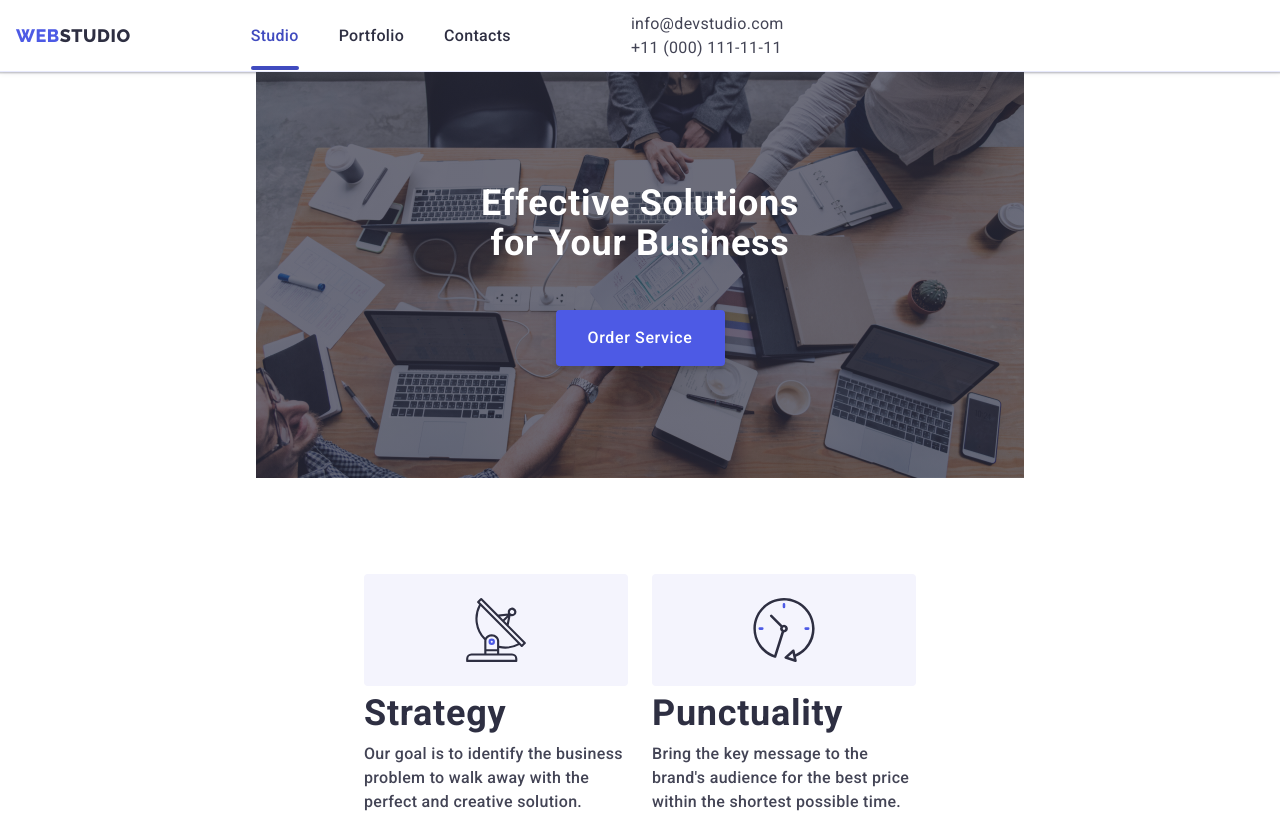
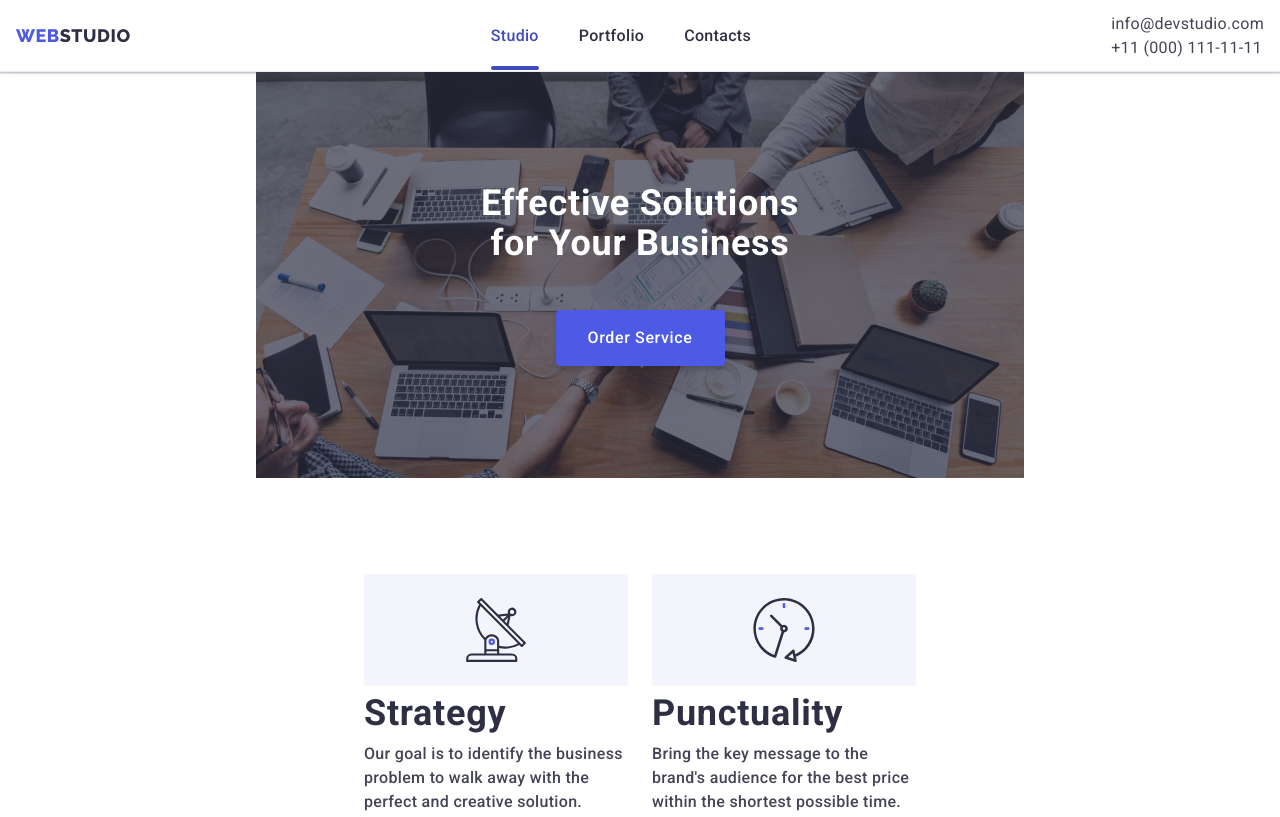
Before and after one commit to JamesKirk1985/goit-markup-hw-06, a plain HTML site: page index.html in a window 1280 px wide. Shown: the top 817 px of the page. Drawn offline with nearby package versions, Linux system fonts and the light colour scheme.

Commit message:
Mobile + Tablet 00

```diff
--- a/css/styles.css
+++ b/css/styles.css
@@ -63,11 +63,9 @@ img {
 }
 .container-header {
     width: 100%;
-}
-.nav {
-    /* width: 100%; */
     display: flex;
     justify-content: space-between;
+    align-items: center;
 }
 .menu-toggle {
     min-height: 24px;
@@ -557,15 +555,18 @@ img {
     align-items: center;
     } */
     .container-header {
-        max-width: 751px;
         display: flex;
-        gap: 120px;
-
+        justify-content: space-between;
+        align-content: baseline;
+    }
+    .logo-container {
+        display: flex;
+        align-items: center;
     }
     .nav {
         display: flex;
         gap: 120px;
-        justify-content: flex-start;
+        justify-content: space-between;
         align-content: baseline;
     }
     .nav-list {
--- a/index.html
+++ b/index.html
@@ -20,14 +20,15 @@
 <body class="body">
     <header class="header">
         <div class="container-header">
+            <div class="logo-container">
+                <a class="link logo" href="./index.html">web<span class="logo-studio">Studio</span></a>
+            </div>
             <nav class="nav">
-                <a class="link logo" href="./index.html">web<span class="logo-studio">Studio</span></a>
                 <ul class="list nav-list">
                     <li><a class="link nav-link active" href="./index.html">Studio</a></li>
                     <li><a class="link nav-link" href="./portfolio.html">Portfolio</a></li>
                     <li><a class="link nav-link" href="">Contacts</a></li>
                 </ul>
-
                 <button class="menu-toggle js-open-menu" aria-expanded="false" aria-controls="mobile-menu">
                     <svg class="icon-menu-burger" width="32" height="32">
                         <use href="./images/icons.svg#icon-menu-burger"></use>
```
